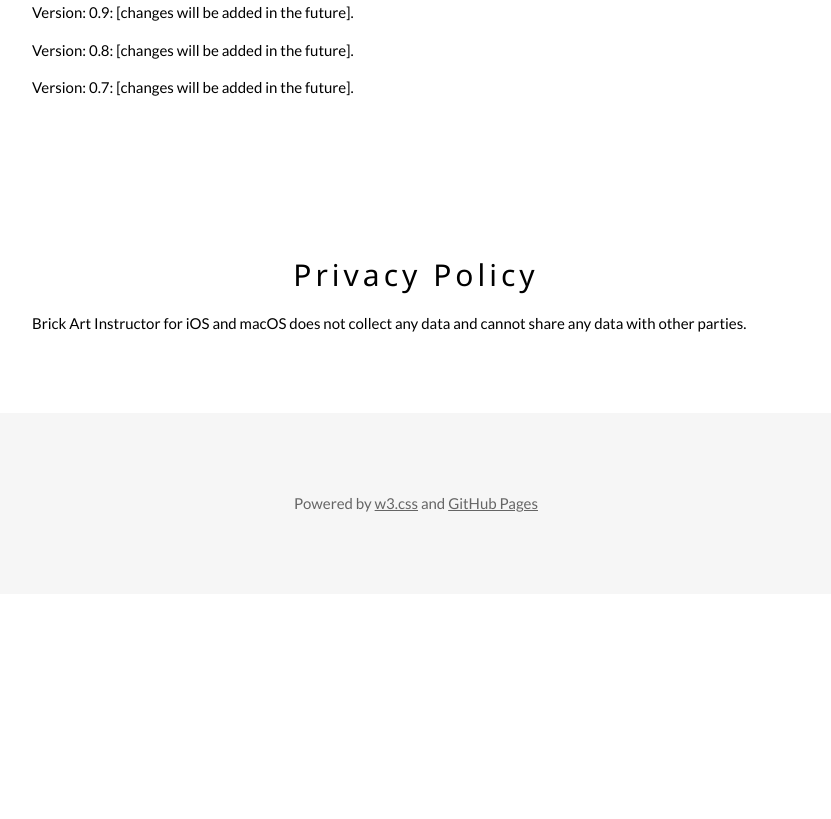
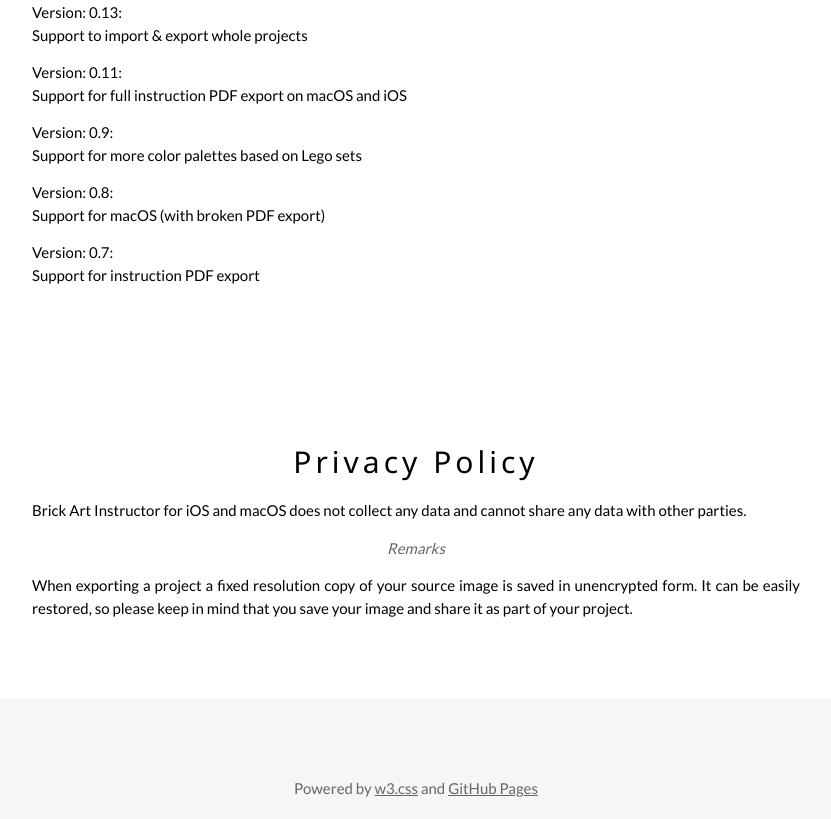
Before and after one commit to TobiasPott/SwiftPG-BrickArtInstructor, a plain HTML site: page docs/index.html in a window 1280 px wide. Shown: the part 695-1514 px from the top of the page, without its empty margins (224-1055 px from the left). Before the commit the page ends 1289 px from the top, so only its background shows below. Drawn offline with nearby package versions, Linux system fonts and the light colour scheme.

Commit message:
Updated github pages

```diff
--- a/docs/index.html
+++ b/docs/index.html
@@ -45,7 +45,7 @@ body {font-family: "Lato", sans-serif}
   <div class="w3-container w3-content w3-center w3-padding-64" style="max-width:800px" id="issues">
     <h2 class="w3-wide">Known Issues</h2>
     <p class="w3-opacity"><i></i></p>
-    <p class="w3-justify">macOS: PDF Export creates a blank gray pdf document instead of a usable instruction list</p>
+    <p class="w3-justify">no issues and everything works as expected (not flawless ;))</p>
   </div>
 
 
@@ -53,9 +53,11 @@ body {font-family: "Lato", sans-serif}
   <div class="w3-container w3-content w3-center w3-padding-64" style="max-width:800px" id="changes">
     <h2 class="w3-wide">Changes</h2>
     <p class="w3-opacity"><i></i></p>
-    <p class="w3-justify">Version: 0.9: [changes will be added in the future].</p>
-    <p class="w3-justify">Version: 0.8: [changes will be added in the future].</p>
-    <p class="w3-justify">Version: 0.7: [changes will be added in the future].</p>
+    <p class="w3-justify">Version: 0.13:<br>Support to import & export whole projects</p>
+    <p class="w3-justify">Version: 0.11:<br>Support for full instruction PDF export on macOS and iOS</p>
+    <p class="w3-justify">Version: 0.9:<br>Support for more color palettes based on Lego sets</p>
+    <p class="w3-justify">Version: 0.8:<br>Support for macOS (with broken PDF export)</p>
+    <p class="w3-justify">Version: 0.7:<br>Support for instruction PDF export</p>
   </div>
 
   <!-- The Tutorial Section -->
@@ -72,6 +74,9 @@ body {font-family: "Lato", sans-serif}
     <h2 class="w3-wide">Privacy Policy</h2>
     <p class="w3-opacity"><i></i></p>
     <p class="w3-justify">Brick Art Instructor for iOS and macOS does not collect any data and cannot share any data with other parties.</p>
+
+    <p class="w3-opacity"><i>Remarks</i></p>
+    <p class="w3-justify">When exporting a project a fixed resolution copy of your source image is saved in unencrypted form. It can be easily restored, so please keep in mind that you save your image and share it as part of your project.</p>
   </div>
 
 
```
